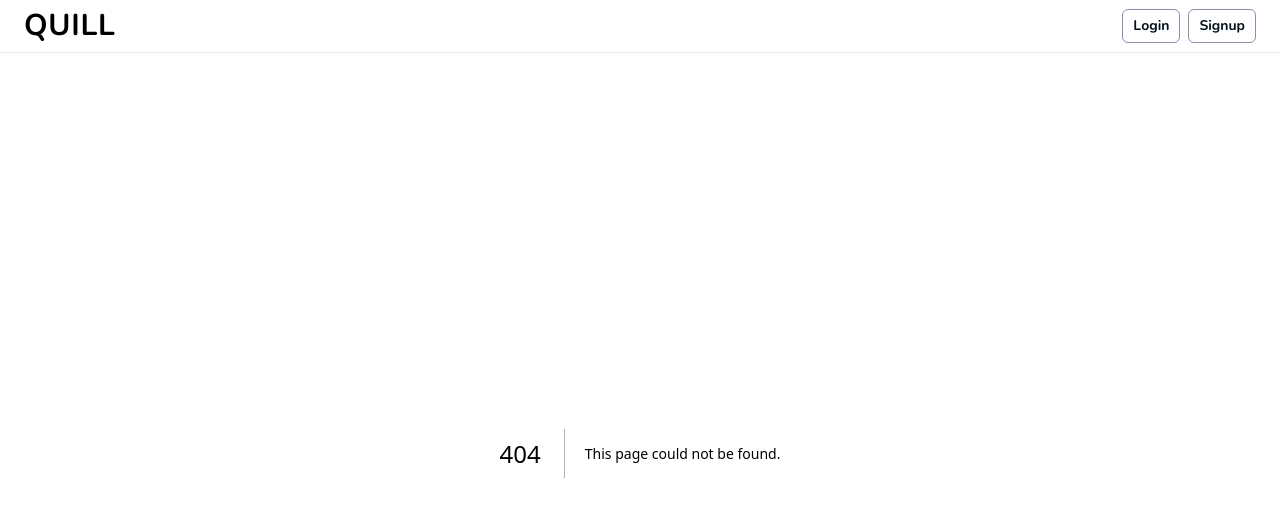
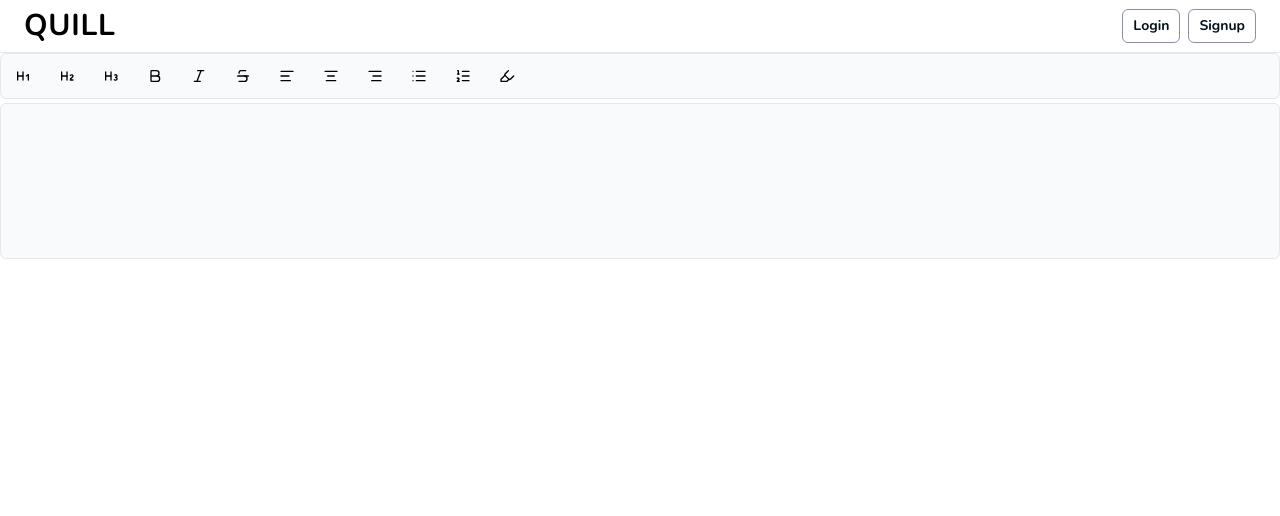
Before and after one commit to Jia-A/quill, a Next.js app in the folder quill-frontend/: page /editor in a window 1280 px wide. Before the commit this address had no page. Shown: the top 516 px of the page. Built offline with nearby package versions, Linux system fonts and the light colour scheme.

Commit message:
feat: implement BlogEditor and MenuBar components for enhanced text editing capabilities

```diff
--- /dev/null
+++ b/quill-frontend/src/app/editor/page.tsx
@@ -0,0 +1,59 @@
+"use client";
+
+import React, { useState } from "react";
+import { useEditor, EditorContent } from "@tiptap/react";
+import StarterKit from "@tiptap/starter-kit";
+import MenuBar from "@/components/EditorMenuBar";
+import TextAlign from "@tiptap/extension-text-align";
+import Highlight from "@tiptap/extension-highlight";
+
+export default function BlogEditor() {
+  const [post, setPost] = useState("");
+
+  const onChange = (content: string) => {
+    setPost(content);
+    console.log(content);
+  };
+  const editor = useEditor({
+    extensions: [
+      StarterKit.configure({
+        bulletList: {
+          HTMLAttributes: {
+            class: "list-disc ml-3",
+          },
+        },
+        orderedList: {
+          HTMLAttributes: {
+            class: "list-decimal ml-3",
+          },
+        },
+      }),
+      TextAlign.configure({
+        types: ["heading", "paragraph"],
+      }),
+      Highlight,
+    ],
+    content: post,
+    immediatelyRender: false,
+    editorProps: {
+      attributes: {
+        class: "min-h-[156px] border rounded-md bg-slate-50 py-2 px-3",
+      },
+    },
+    onUpdate: ({ editor }) => {
+      onChange(editor.getHTML());
+    },
+  });
+
+  const html = editor?.getHTML();
+  console.log(html);
+
+  return (
+    <div>
+      <MenuBar editor={editor} />
+      <EditorContent
+        editor={editor}
+      />
+    </div>
+  );
+}
--- /dev/null
+++ b/quill-frontend/src/components/EditorMenuBar.tsx
@@ -0,0 +1,99 @@
+import {
+  AlignCenter,
+  AlignLeft,
+  AlignRight,
+  Bold,
+  Heading1,
+  Heading2,
+  Heading3,
+  Highlighter,
+  Italic,
+  List,
+  ListOrdered,
+  Strikethrough,
+} from "lucide-react";
+import { Editor } from "@tiptap/react";
+import { Toggle } from "./ui/toggle";
+
+export default function MenuBar({ editor }: { editor: Editor | null }) {
+  if (!editor) {
+    return null;
+  }
+
+  const Options = [
+    {
+      icon: <Heading1 className="size-4" />,
+      onClick: () => editor.chain().focus().toggleHeading({ level: 1 }).run(),
+      preesed: editor.isActive("heading", { level: 1 }),
+    },
+    {
+      icon: <Heading2 className="size-4" />,
+      onClick: () => editor.chain().focus().toggleHeading({ level: 2 }).run(),
+      preesed: editor.isActive("heading", { level: 2 }),
+    },
+    {
+      icon: <Heading3 className="size-4" />,
+      onClick: () => editor.chain().focus().toggleHeading({ level: 3 }).run(),
+      preesed: editor.isActive("heading", { level: 3 }),
+    },
+    {
+      icon: <Bold className="size-4" />,
+      onClick: () => editor.chain().focus().toggleBold().run(),
+      preesed: editor.isActive("bold"),
+    },
+    {
+      icon: <Italic className="size-4" />,
+      onClick: () => editor.chain().focus().toggleItalic().run(),
+      preesed: editor.isActive("italic"),
+    },
+    {
+      icon: <Strikethrough className="size-4" />,
+      onClick: () => editor.chain().focus().toggleStrike().run(),
+      preesed: editor.isActive("strike"),
+    },
+    {
+      icon: <AlignLeft className="size-4" />,
+      onClick: () => editor.chain().focus().setTextAlign("left").run(),
+      preesed: editor.isActive({ textAlign: "left" }),
+    },
+    {
+      icon: <AlignCenter className="size-4" />,
+      onClick: () => editor.chain().focus().setTextAlign("center").run(),
+      preesed: editor.isActive({ textAlign: "center" }),
+    },
+    {
+      icon: <AlignRight className="size-4" />,
+      onClick: () => editor.chain().focus().setTextAlign("right").run(),
+      preesed: editor.isActive({ textAlign: "right" }),
+    },
+    {
+      icon: <List className="size-4" />,
+      onClick: () => editor.chain().focus().toggleBulletList().run(),
+      preesed: editor.isActive("bulletList"),
+    },
+    {
+      icon: <ListOrdered className="size-4" />,
+      onClick: () => editor.chain().focus().toggleOrderedList().run(),
+      preesed: editor.isActive("orderedList"),
+    },
+    {
+      icon: <Highlighter className="size-4" />,
+      onClick: () => editor.chain().focus().toggleHighlight().run(),
+      preesed: editor.isActive("highlight"),
+    },
+  ];
+
+  return (
+    <div className="border rounded-md p-1 mb-1 bg-slate-50 space-x-2 z-50">
+      {Options.map((option, index) => (
+        <Toggle
+          key={index}
+          pressed={option.preesed}
+          onPressedChange={option.onClick}
+        >
+          {option.icon}
+        </Toggle>
+      ))}
+    </div>
+  );
+}
```
